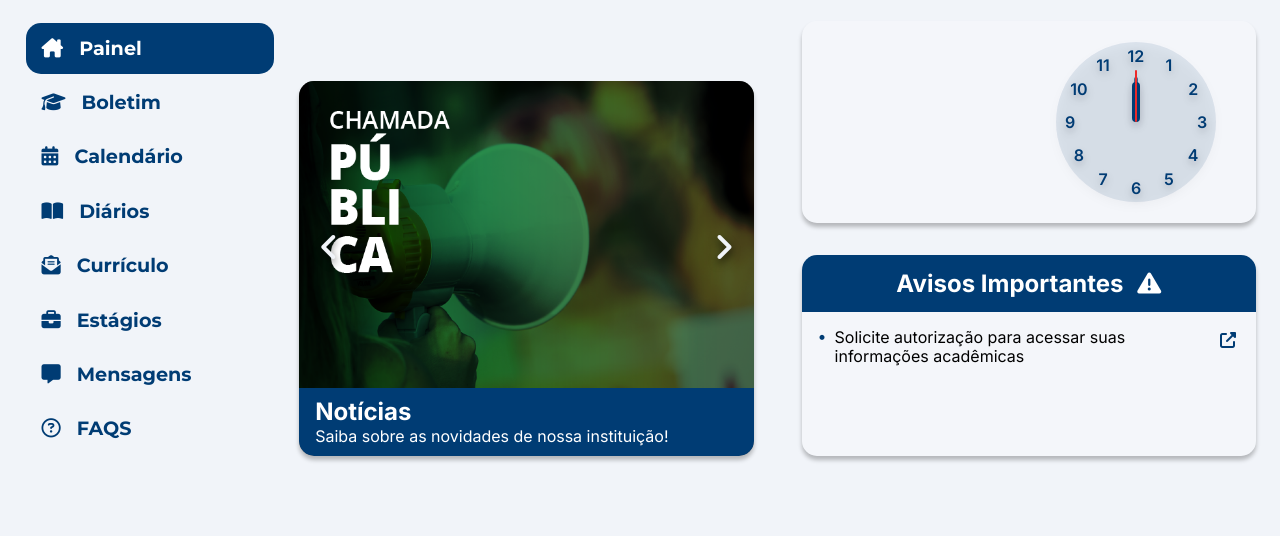
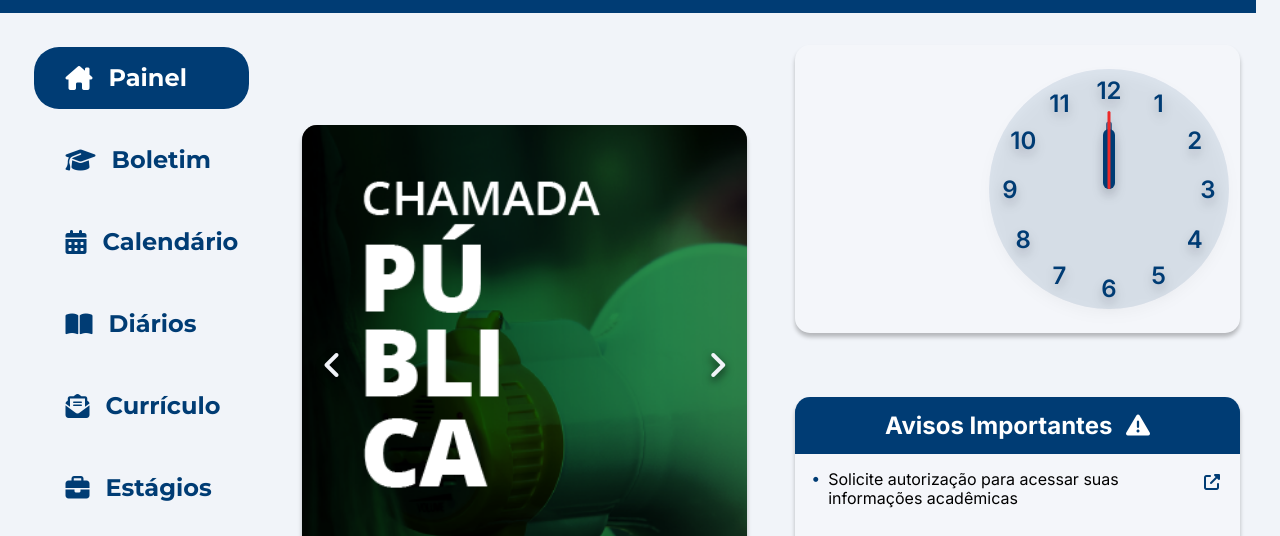
Before and after one commit to Felps1z/Saber-mais, a plain HTML site: page home.html in a window 1280 px wide. Shown: the part 100-636 px from the top of the page. Drawn offline with Linux system fonts and the light colour scheme.

Commit message:
Adicionando responsividade para PC

```diff
--- a/home.html
+++ b/home.html
@@ -8,6 +8,7 @@
     <link rel="stylesheet" href="src/styles/reset.css">
     <link rel="stylesheet" href="src/styles/vars.css">
     <link rel="stylesheet" href="src/styles/home-content.css">
+    <link rel="stylesheet" href="src/styles/media-query.css">
     <link rel="stylesheet" href="https://cdnjs.cloudflare.com/ajax/libs/font-awesome/6.5.1/css/all.min.css"
         integrity="sha512-DTOQO9RWCH3ppGqcWaEA1BIZOC6xxalwEsw9c2QQeAIftl+Vegovlnee1c9QX4TctnWMn13TZye+giMm8e2LwA=="
         crossorigin="anonymous" referrerpolicy="no-referrer" />
--- a/script.js
+++ b/script.js
@@ -45,17 +45,17 @@ function slider() {
         count = 0;
     }
 
-    box.style.transform = `translateX(${-count * 30.55}rem)`;
+    box.style.transform = `translateX(${-count * 72}rem)`;
 }
 
 function sliderBack(){
     count--;
-    box.style.transform = `translateX(${-count * 30.55}rem)`;
+    box.style.transform = `translateX(${-count * 72}rem)`;
 }
 
 function sliderAdvance(){
     count++
-    box.style.transform = `translateX(${-count * 30.55}rem)`;
+    box.style.transform = `translateX(${-count * 72}rem)`;
 }
 
 document.querySelector('.slider .icon-voltar').addEventListener('click', (event) => {
--- a/src/styles/media-query.css
+++ b/src/styles/media-query.css
@@ -1,5 +1,80 @@
 @media screen and (max-width: 1366px) {
-    .right-container{
+    .right-container {}
+}
 
+@media screen and (max-width: 1921px) {
+    main {
+        height: 90vh;
+        padding: 2rem 1rem 3rem 2rem;
+    }
+
+    header{
+        padding: 2rem 0 2rem 1.5rem;
+    }
+
+    .slides img {
+        width: initial;
+        height: 72.5vh;
+    }
+
+    aside ul {
+        margin-right: 2rem;
+        gap: 1rem;
+    }
+
+    aside ul li {
+        display: flex;
+        padding: 0 0 0 32px;
+        align-items: center;
+        font-size: 1.5rem;
+        font-weight: 900;
+        border-radius: 25px;
+    }
+
+    #greetings {
+        font-size: 3rem;
+    }
+
+    #news {
+        padding: 1rem 1.5rem;
+    }
+
+    #news h2 {
+        font-size: 2rem;
+        font-weight: 800;
+    }
+
+    #news p {
+        padding: 8px 0;
+    }
+
+    #date-container #date span:nth-child(1) {
+        font-size: 3rem;
+    }
+
+    #date-container #date span:nth-child(2) {
+        font-size: 7rem;
+        margin: 6px 0;
+        font-weight: 900;
+    }
+
+    #date-container #date span:nth-child(3) {
+        font-size: 3rem;
+    }
+
+    #events{
+        margin-top: 2rem;
+    }
+
+    #date-container{
+        margin-bottom: 2rem;
+    }
+
+    #date-container #hour #clock{
+        transform: scale(1.5);
+    }
+
+    #date-container #hour{
+        justify-content: center;
     }
 }
```
